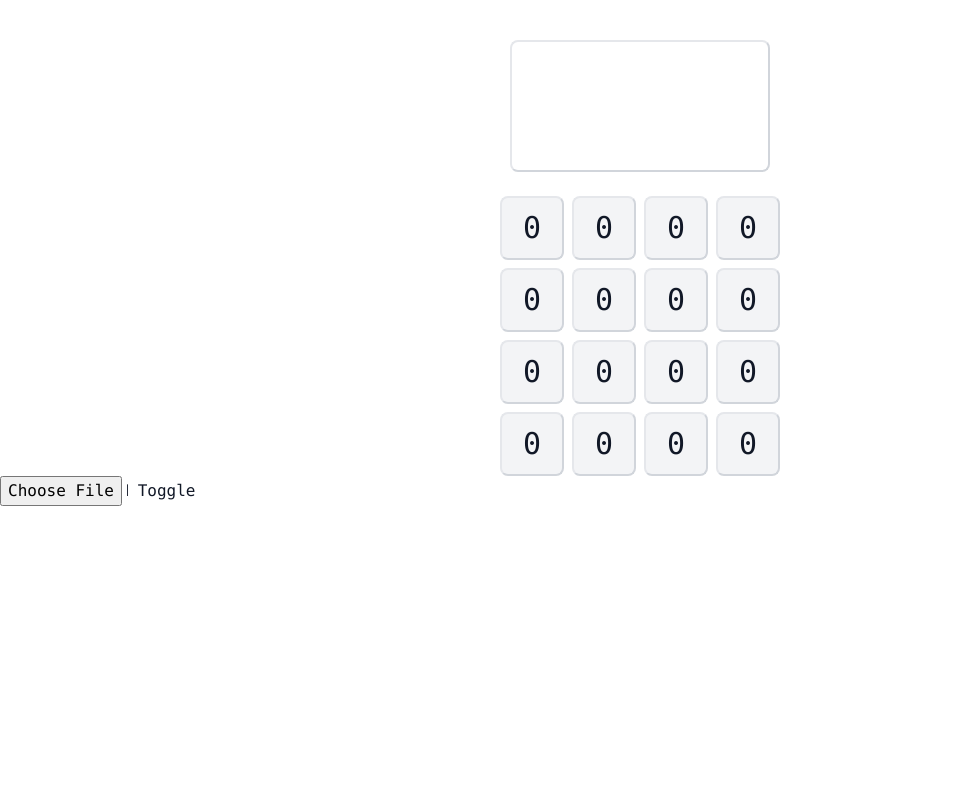
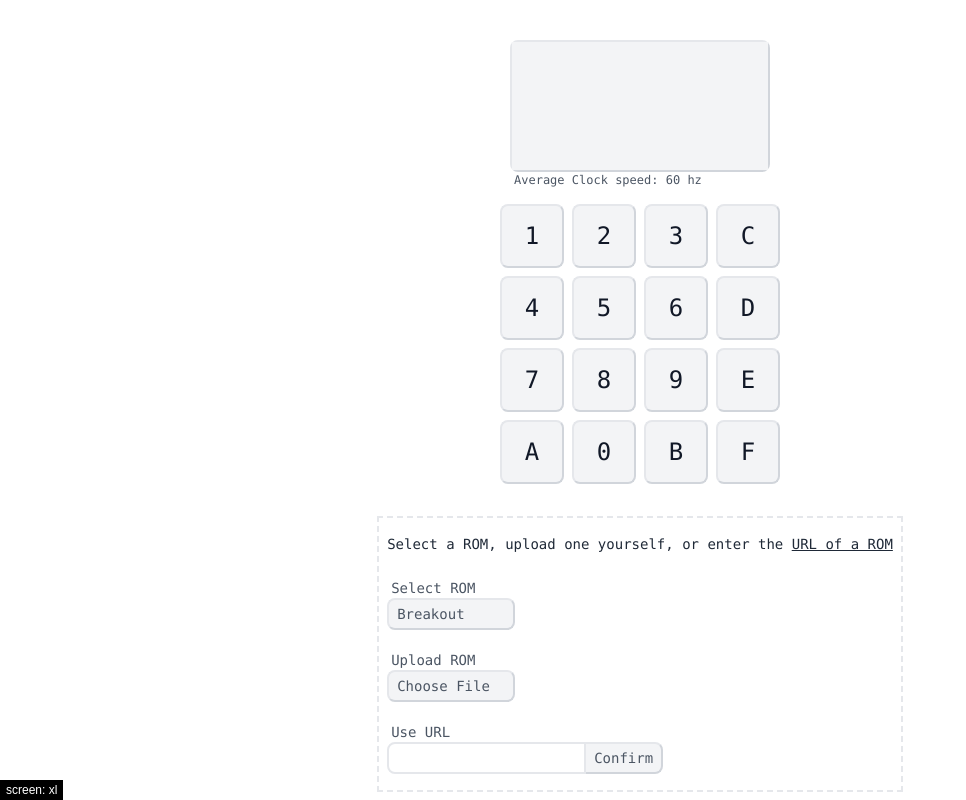
Before and after one commit to Frans-db/chip-8-javascript, a website: page index.html in a window 1280 px wide. Shown: the whole page, without its empty margins (0-966 px from the left). Drawn offline with Linux system fonts and the light colour scheme.

Commit message:
work on keyboard

```diff
--- a/index.html
+++ b/index.html
@@ -7,37 +7,82 @@
     <title>CHIP-8</title>
     <link rel="stylesheet" href="./dist/styles/style.css">
 </head>
-<body class="font-mono">
-    <div class="flex flex-col items-center mt-10 px-2">
-        <div class="border-2 border-r-gray-300 border-b-gray-300 rounded-lg">
-            <canvas class=" w-[256px] h-[128px]" width="512" height="256" id="canvas"></canvas>
+<body class="font-mono debug-screens">
+    <div class="flex flex-col">
+        <!-- Left - Register Debug -->
+        <div class="hidden">
+
         </div>
-        <div class="grid grid-cols-4 gap-2 mt-6">
-            <button class="text-3xl border-2 border-r-gray-300 border-b-gray-300 rounded-lg font-medium bg-gray-100 w-16 h-16">0</button>
-            <button class="text-3xl border-2 border-r-gray-300 border-b-gray-300 rounded-lg font-medium bg-gray-100 w-16 h-16">0</button>
-            <button class="text-3xl border-2 border-r-gray-300 border-b-gray-300 rounded-lg font-medium bg-gray-100 w-16 h-16">0</button>
-            <button class="text-3xl border-2 border-r-gray-300 border-b-gray-300 rounded-lg font-medium bg-gray-100 w-16 h-16">0</button>
-            <button class="text-3xl border-2 border-r-gray-300 border-b-gray-300 rounded-lg font-medium bg-gray-100 w-16 h-16">0</button>
-            <button class="text-3xl border-2 border-r-gray-300 border-b-gray-300 rounded-lg font-medium bg-gray-100 w-16 h-16">0</button>
-            <button class="text-3xl border-2 border-r-gray-300 border-b-gray-300 rounded-lg font-medium bg-gray-100 w-16 h-16">0</button>
-            <button class="text-3xl border-2 border-r-gray-300 border-b-gray-300 rounded-lg font-medium bg-gray-100 w-16 h-16">0</button>
-            <button class="text-3xl border-2 border-r-gray-300 border-b-gray-300 rounded-lg font-medium bg-gray-100 w-16 h-16">0</button>
-            <button class="text-3xl border-2 border-r-gray-300 border-b-gray-300 rounded-lg font-medium bg-gray-100 w-16 h-16">0</button>
-            <button class="text-3xl border-2 border-r-gray-300 border-b-gray-300 rounded-lg font-medium bg-gray-100 w-16 h-16">0</button>
-            <button class="text-3xl border-2 border-r-gray-300 border-b-gray-300 rounded-lg font-medium bg-gray-100 w-16 h-16">0</button>
-            <button class="text-3xl border-2 border-r-gray-300 border-b-gray-300 rounded-lg font-medium bg-gray-100 w-16 h-16">0</button>
-            <button class="text-3xl border-2 border-r-gray-300 border-b-gray-300 rounded-lg font-medium bg-gray-100 w-16 h-16">0</button>
-            <button class="text-3xl border-2 border-r-gray-300 border-b-gray-300 rounded-lg font-medium bg-gray-100 w-16 h-16">0</button>
-            <button class="text-3xl border-2 border-r-gray-300 border-b-gray-300 rounded-lg font-medium bg-gray-100 w-16 h-16">0</button>
+
+        <!-- Center - Display and Inputs -->
+        <div class="flex flex-col items-center mt-10 px-2">
+            <div>
+                <div class="border-2 border-r-gray-300 border-b-gray-300 rounded-lg">
+                    <canvas class="bg-gray-100 w-[256px] h-[128px]" width="512" height="256" id="canvas"></canvas>
+                </div>
+                <div class="text-xs text-gray-600 px-1">
+                    <p>Average Clock speed: <span id="herz">60</span> hz</p>
+                </div>
+            </div>
+
+            <div class="grid grid-cols-4 gap-2 mt-4">
+                <button class="text-2xl border-2 rounded-lg font-medium w-16 h-16 inactive" id="1">1</button>
+                <button class="text-2xl border-2 rounded-lg font-medium w-16 h-16 inactive" id="2">2</button>
+                <button class="text-2xl border-2 rounded-lg font-medium w-16 h-16 inactive" id="3">3</button>
+                <button class="text-2xl border-2 rounded-lg font-medium w-16 h-16 inactive" id="12">C</button>
+                <button class="text-2xl border-2 rounded-lg font-medium w-16 h-16 inactive" id="4">4</button>
+                <button class="text-2xl border-2 rounded-lg font-medium w-16 h-16 inactive" id="5">5</button>
+                <button class="text-2xl border-2 rounded-lg font-medium w-16 h-16 inactive" id="6">6</button>
+                <button class="text-2xl border-2 rounded-lg font-medium w-16 h-16 inactive" id="13">D</button>
+                <button class="text-2xl border-2 rounded-lg font-medium w-16 h-16 inactive" id="7">7</button>
+                <button class="text-2xl border-2 rounded-lg font-medium w-16 h-16 inactive" id="8">8</button>
+                <button class="text-2xl border-2 rounded-lg font-medium w-16 h-16 inactive" id="9">9</button>
+                <button class="text-2xl border-2 rounded-lg font-medium w-16 h-16 inactive" id="14">E</button>
+                <button class="text-2xl border-2 rounded-lg font-medium w-16 h-16 inactive" id="10">A</button>
+                <button class="text-2xl border-2 rounded-lg font-medium w-16 h-16 inactive" id="0">0</button>
+                <button class="text-2xl border-2 rounded-lg font-medium w-16 h-16 inactive" id="11">B</button>
+                <button class="text-2xl border-2 rounded-lg font-medium w-16 h-16 inactive" id="15">F</button>
+            </div>
+
+            <div class="active hidden"></div>
+        </div>
+
+        <!-- Right - General Stats and ROM -->
+        <div class="mt-8">
+            <div class="hidden">
+                <!-- <button onclick="toggle()">Toggle</button> -->
+
+            </div>
+            <div class="flex flex-col items-center">
+                <div class="space-y-6 border-2 border-dashed px-2 mx-2 py-4">
+                    <p class="text-sm text-gray-800">Select a ROM, upload one yourself, or enter the  <a class="underline" href="https://github.com/kripod/chip8-roms" target="_blank">URL of a ROM</a></p>
+                    <div class="flex flex-col items-start space-y-5">
+                        <div class="flex flex-col">
+                            <label class="ml-1 text-sm text-gray-600" for="rom-select">Select ROM</label>
+                            <select class="cursor-pointer appearance-none w-32 px-2 py-1 text-sm text-gray-600 bg-gray-100 rounded-lg border-2 border-r-gray-300 border-b-gray-300" name="rom-select" id="rom-select">
+                                <option value="breakout">Breakout</option>
+                                <option value="maze">Clock</option>
+                            </select>
+                        </div>
+                        <div class="flex flex-col">
+                            <label class="ml-1 text-sm text-gray-600" for="rom-upload">Upload ROM</label>
+                            <label class="cursor-pointer appearance-none w-32 px-2 py-1 text-sm text-gray-600 bg-gray-100 rounded-lg border-2 border-r-gray-300 border-b-gray-300" for="rom-upload">Choose File</label>
+                            <!-- Hidden file upload, label is used as a fake button -->
+                            <input class="hidden" type="file" name="" id="rom-upload" onchange="showFile(this)">
+                        </div>
+                        <div class="flex flex-col">
+                            <label class="ml-1 text-sm text-gray-600" for="rom-url">Use URL</label>
+                            <div class="flex">
+                                <input type="text" id="rom-url" class="appearance-none px-2 py-1 text-sm text-gray-600 rounded-l-lg border-2 border-r-1">
+                                <button class="appearance-none px-2 py-1 text-sm text-gray-600 bg-gray-100 rounded-r-lg border-2 border-l-0 border-r-gray-300 border-b-gray-300">Confirm</button>
+                            </div>
+                        </div>
+                    </div>
+                </div>
+            </div>
         </div>
     </div>
 
-    <input class="w-32" type="file" name="" id="" onchange="showFile(this)">
-    <button onclick="toggle()">Toggle</button>
-
-
-
     <script src="./dist/scripts/index.js"></script>
-
 </body>
 </html>
--- a/scripts/index.ts
+++ b/scripts/index.ts
@@ -44,7 +44,7 @@ class Keyboard {
     }
 
     onKeyDown(key: number) {
-        if (this.onNextKeyPress) {
+        if (this.onNextKeyPress != null) {
             this.onNextKeyPress(key);
             this.onNextKeyPress = null;
         }
@@ -66,7 +66,7 @@ class Keyboard {
     }
 
     setOnKeyPress(func: Function) {
-
+        this.onNextKeyPress = func;
     }
 }
 
@@ -78,6 +78,9 @@ class Debugger {
     }
 
     printOpcode(opcode: number) {
+        if (!this.enabled) {
+            return;
+        }
         const start = (opcode & 0xF000) >> 12;
         const end = (opcode & 0x000F);
         const x = (opcode & 0x0F00) >> 8;
@@ -484,11 +487,17 @@ class CPU {
 
 const canvas: HTMLCanvasElement = document.getElementById("canvas") as HTMLCanvasElement;
 const ctx: CanvasRenderingContext2D | null = canvas.getContext("2d");
+const herzElement: HTMLElement | null = document.getElementById("herz");
 
 const keyboard = new Keyboard();
 const display = new Display();
 const cpuDebugger = new Debugger(true);
 const cpu = new CPU(display, keyboard, cpuDebugger);
+
+const herz = 60;
+const delay = 1000 / herz;
+let previousCycleTimestamp = 0;
+let actualHerz = herz;
 
 let program: Uint8Array;
 
@@ -513,15 +522,26 @@ const keymap: {[key: string]: number} = {
 
 window.addEventListener('keydown', (event: KeyboardEvent) => {
     const key = keymap[event.key];
-    if (key) {
+    if (key != undefined) {
         keyboard.onKeyDown(key);
+        const element = document.getElementById(key.toString());
+        if (element) {
+            element.classList.remove("inactive");
+            element.classList.add("active");
+        }
+
     }
 })
 
 window.addEventListener('keyup', (event: KeyboardEvent) => {
     const key = keymap[event.key];
-    if (key) {
+    if (key != undefined) {
         keyboard.onKeyUp(key);
+        const element = document.getElementById(key.toString());
+        if (element) {
+            element.classList.remove("active");
+            element.classList.add("inactive");
+        }
     }
 })
 
@@ -529,11 +549,13 @@ function toggle() {
     cpu.toggle();
 }
 
-function step() {
+function step(timestamp: number) {
     if (!ctx) {
         return;
     }
 
+    const difference = timestamp - previousCycleTimestamp;
+    // if (difference > delay) {
         cpu.step();
         ctx.clearRect(0, 0, 200, 200);
         // render frame
@@ -545,12 +567,20 @@ function step() {
                 if (col[j]) {
                     ctx.fillStyle = 'black';
                 } else {
-                ctx.fillStyle = 'white';
+                    ctx.fillStyle = 'rgb(243 244 246)';
                 }
                 ctx.fillRect(i * size, j * size, size, size);
                 ctx.stroke();
             }
         }
+        previousCycleTimestamp = timestamp;
+        if (herzElement) {
+            actualHerz = 1000 / difference;
+            // Calculate herz using a EWMA to stabilize the value somewhat
+            herzElement.innerHTML = Math.round(parseInt(herzElement.innerHTML) * 0.90 + actualHerz * 0.1).toString();
+        }
+    // }
+
     window.requestAnimationFrame(step);
 }
 
--- a/styles/tailwind.css
+++ b/styles/tailwind.css
@@ -7,3 +7,13 @@
         @apply text-gray-900;
     }
 }
+
+@layer components {
+    .inactive {
+        @apply border-r-gray-300 border-b-gray-300 bg-gray-100;
+    }
+
+    .active {
+        @apply border-l-gray-300 border-t-gray-300 bg-gray-200;
+    }
+}
```
Also changed, not shown: dist/scripts/index.js, dist/styles/style.css, 1 other file. Lines whose indentation alone changed are shown as unchanged.
